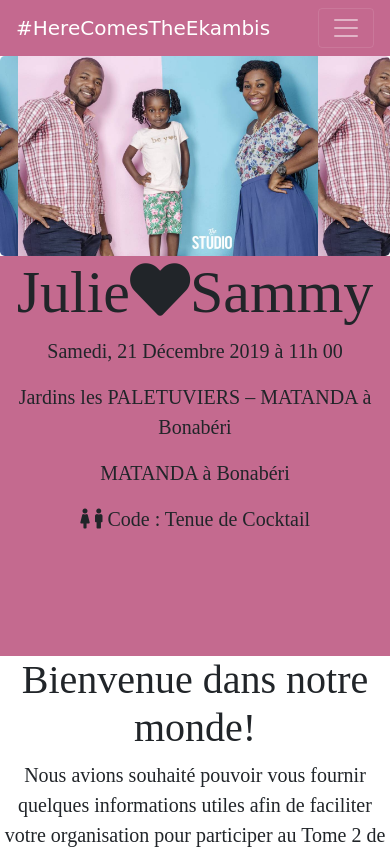
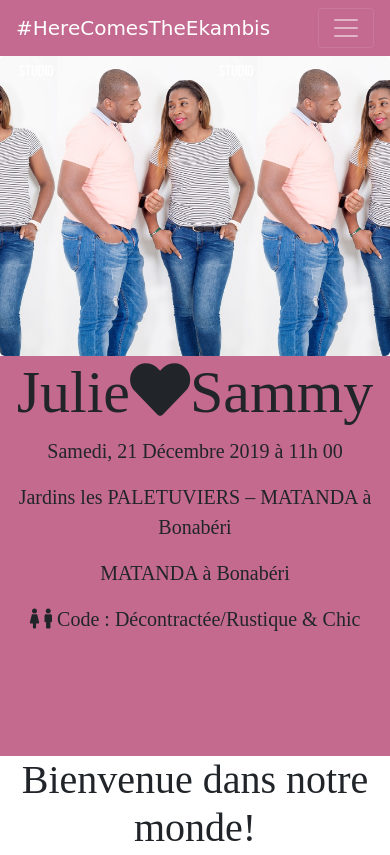
Before and after one commit to roncodingenthusiast/bulma-practice-website, a plain HTML site: page index.html in a window 390 px wide. Shown: the top 855 px of the page. Drawn offline with nearby package versions, Linux system fonts and the light colour scheme.

Commit message:
added new images

```diff
--- a/css/style.css
+++ b/css/style.css
@@ -32,10 +32,10 @@
   font-family: "Neue Helvetica";
 }
 .welcome-tab {
-  background-image: url("../img/people/main.jpeg");
-  background-position: 20% -30%;
+  background-image: url("../img/people/the-eyes.jpeg");
+  background-position: 10% 3%;
   text-align: center;
-  min-height: 600px;
+  min-height: 700px;
 }
 
 .acceuil-tab {
@@ -226,10 +226,10 @@ body {
 }
 @media only screen and (max-width: 768px) {
   .welcome-tab {
-    background-image: url("../img/people/main.jpeg");
-    background-position: 20% 10%;
+    background-image: url("../img/people/the-eyes.jpeg");
+    background-position: 30% 0%;
     text-align: center;
-    min-height: 200px;
+    min-height: 300px;
     background-size: cover;
   }
 
--- a/index.html
+++ b/index.html
@@ -49,19 +49,11 @@
         id="main-navbar-opt"
       >
         <ul class="navbar-nav mx-auto">
-          <!-- <li class="nav-item active text-center">
-            <a class="nav-link" href="#welcome"
-              >Marriage <span class="sr-only">(current)</span></a
-            >
-          </li> -->
-          <li class="nav-item text-center">
+          <li class="nav-item active text-center">
             <a class="nav-link" href="#acceuil"
               >Acceuil <span class="sr-only">(current)</span></a
             >
           </li>
-          <!-- <li class="nav-item text-center">
-            <a class="nav-link" href="#marriage-message">Mariage Message</a>
-          </li> -->
           <li class="nav-item text-center">
             <a class="nav-link" href="#program">Programme de la Journée</a>
           </li>
@@ -92,8 +84,7 @@
         <p class="lead">Jardins les PALETUVIERS – MATANDA à Bonabéri</p>
         <p class="lead">MATANDA à Bonabéri</p>
         <p class="lead">
-          <i class="fa fa-female"></i> <i class="fa fa-male"></i> Code : Tenue
-          de Cocktail
+          <i class="fa fa-female"></i> <i class="fa fa-male"></i> Code : Décontractée/Rustique &amp; Chic
         </p>
       </div>
       <div id="marriage-message" class="paral message-tab text-center">
@@ -478,7 +469,9 @@
       </div>
       <div id="liste-de-cadeau" class="paral liste-cadeaux-tab text-center">
         <h1>Liste Cadeaux</h1>
-        liste de cadeau
+        Nous ne souhaitons pas publier de liste de cadeaux. Une corbeille à
+        enveloppes sera mise à votre disposition lors de la réception. Merci
+        pour votre compréhension.
       </div>
     </div>
     <footer class="wn-footer">
```
Also changed, not shown: img/bg/the-eyes.jpeg (added), img/bg/the-sky.jpeg (added), img/bg/thumbs.jpeg (added), img/bg/two.jpeg (added), img/people/the-eyes.jpeg (added), img/people/the-sky.jpeg (added), img/people/thumbs.jpeg (added), img/people/two.jpeg (added), 3 other files.
